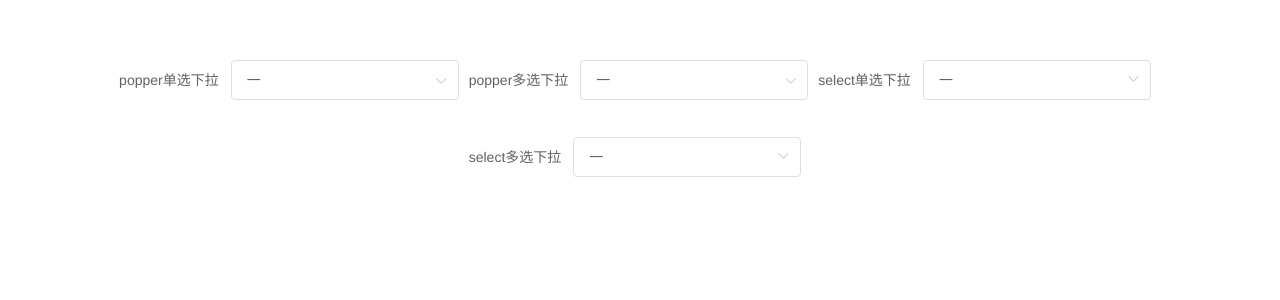
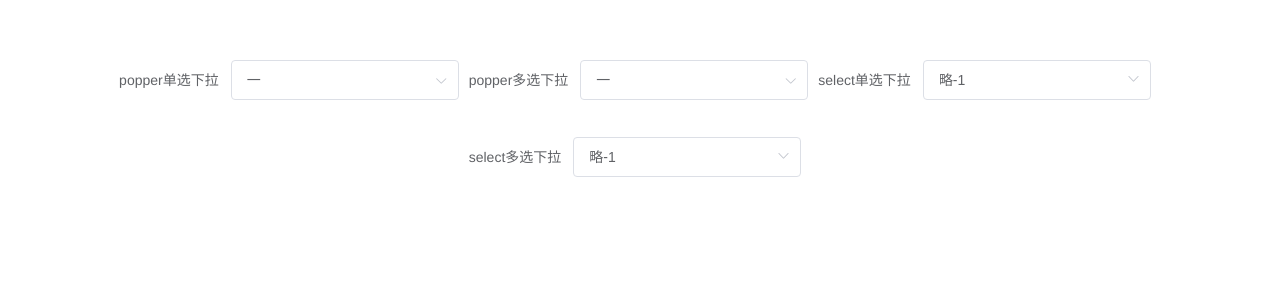
Before and after one commit to liang-louis/ele-select-tree, a Vue app: page / in a window 1280 px wide. Shown: the top 300 px of the page. Built offline with nearby package versions, Linux system fonts and the light colour scheme.

Commit message:
默认展开已选节点

```diff
--- a/src/App.vue
+++ b/src/App.vue
@@ -28,8 +28,8 @@ export default {
       form: {
         value:'1',
         values:['1'],
-        val:'1',
-        vals:['1'],
+        val:'-',
+        vals:['-'],
       },
       treeValue: '1',
       treeOption: [
--- a/src/components/TreeSelect.vue
+++ b/src/components/TreeSelect.vue
@@ -14,7 +14,7 @@
                :props="props"
                :node-key="props.value"
                :show-checkbox="multiple"
-               :default-expanded-keys="defaultExpandedKey"
+               :default-expanded-keys="(multiple && Array.isArray(value)) ? value : [value]"
                :default-checked-keys="(multiple && Array.isArray(value)) ? value : []"
                :expand-on-click-node="false"
                :check-strictly="checkStrictly"
@@ -82,7 +82,6 @@
     },
     data() {
       return {
-        defaultExpandedKey: [],
       }
     },
     computed: {
```
